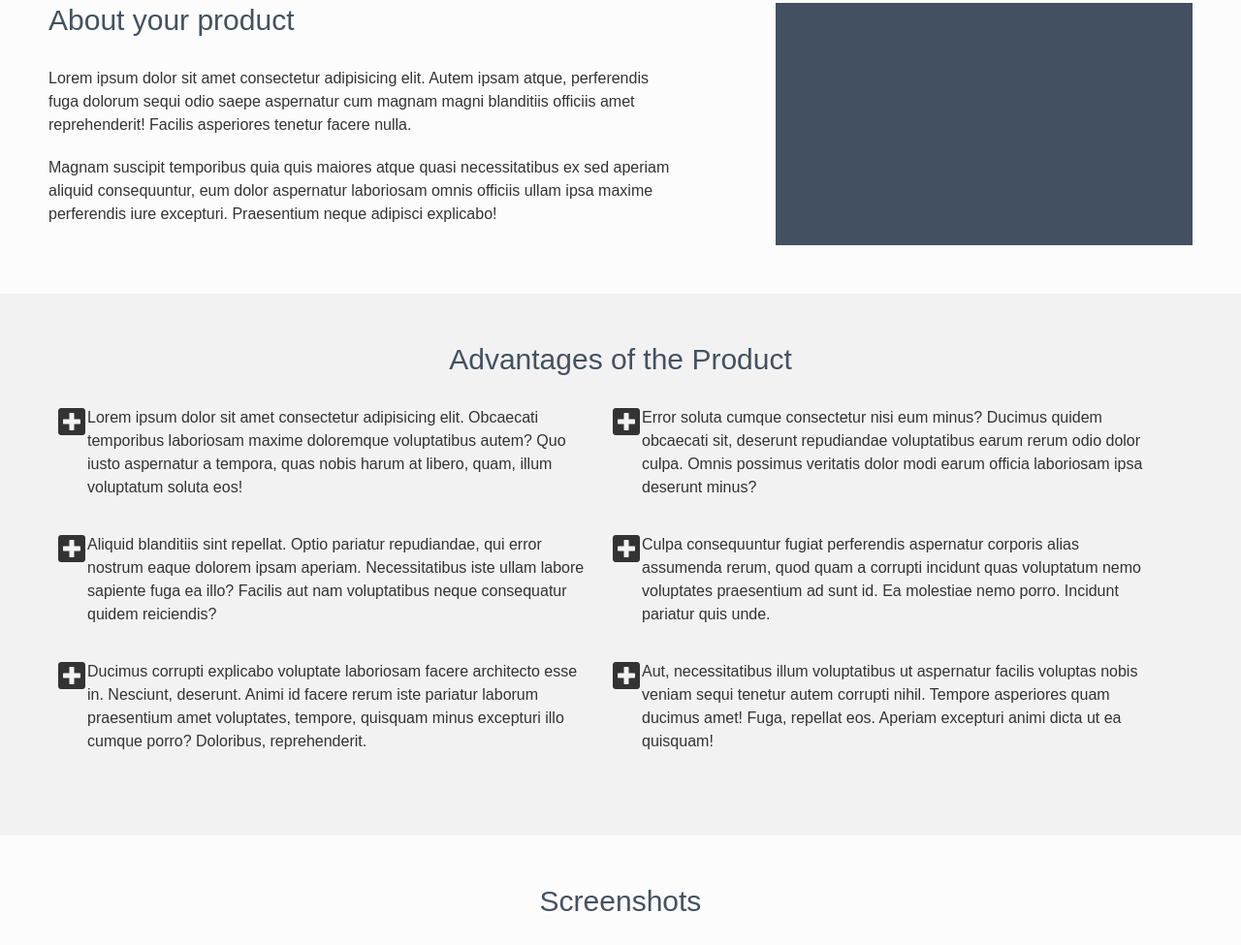
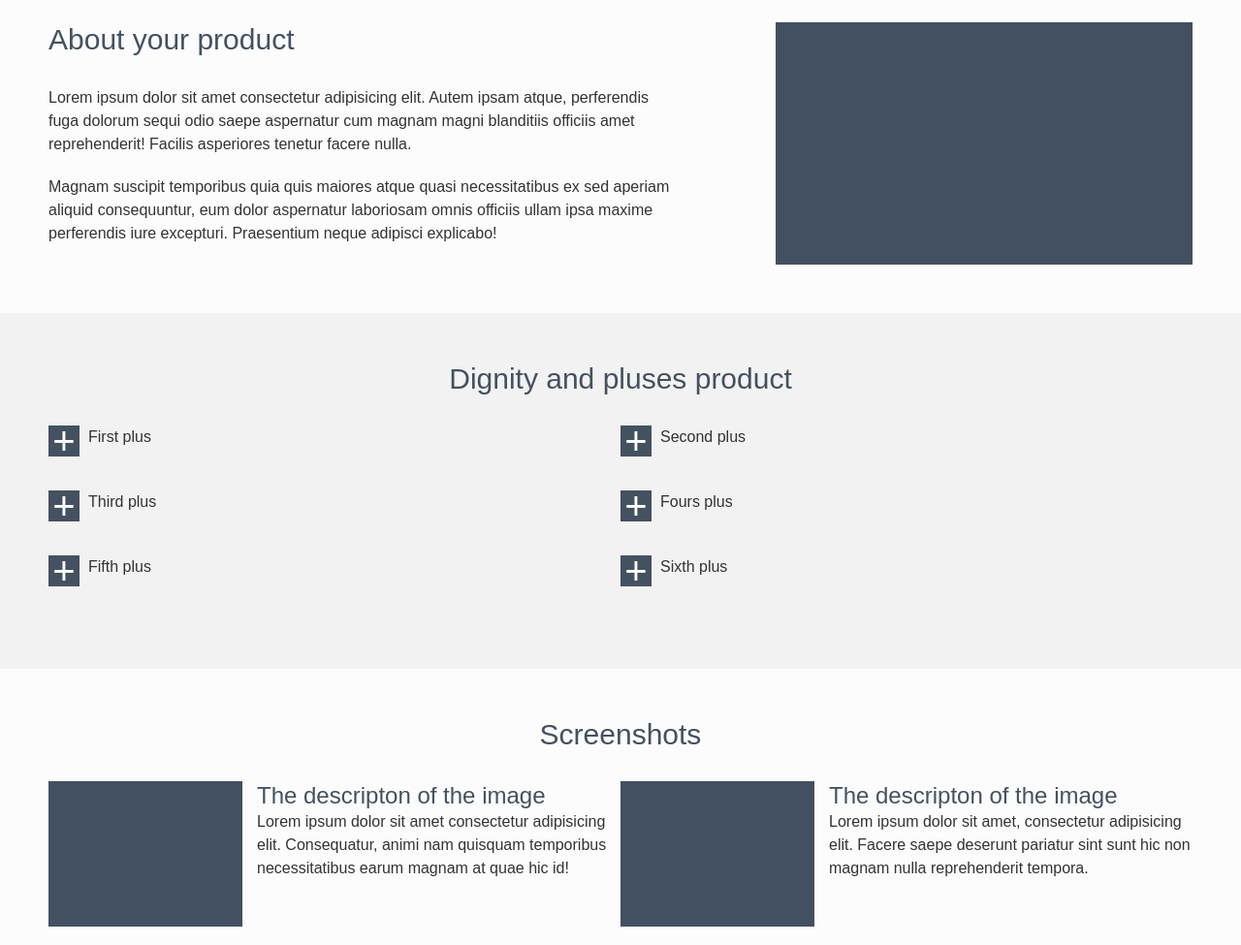
Before and after one commit to anokhina177/git-geekbr, a plain HTML site: page simple_maket/index.html in a window 1280 px wide. Shown: the part 361-1336 px from the top of the page at 97% size. Drawn offline with Linux system fonts and the light colour scheme.

Commit message:
lesson -3

```diff
--- a/simple_maket/css/style.css
+++ b/simple_maket/css/style.css
@@ -16,6 +16,7 @@ h2 {
     font-size: 30px;
     font-weight: 400;
     line-height: 36px;
+    text-align: center;
     margin-bottom: 30px;
 }
 
@@ -33,8 +34,6 @@ header {
     justify-content: space-between;
 }
 
-main {}
-
 section {
     padding: 50px;
 }
@@ -44,11 +43,11 @@ section h2 {
     width: 100%;
 }
 
-section:nth-child(even) {
+section:nth-child(odd) {
     background: #F2F2F2
 }
 
-section:nth-child(odd) {
+section:nth-child(even) {
     background: #FCFCFC
 }
 
@@ -66,17 +65,74 @@ section.about h2 {
     text-align: left;
 }
 
-section.advantages ul {
-    columns: 2;
+
+
+
+.pluses {
+    width: 50%;
+    margin-bottom: 35px;
 }
 
-li.advantages {
-    margin-bottom: 35px;
-    margin-right:30px;
-    width: 526px;
+.pluses-name::-webkit-details-marker {
+    display: none;
+
 }
 
-section.advantages {
+.pluses-name {
+    font-family: Arial;
+    color: #333333;
+    font-size: 16px;
+    font-weight: 400;
+    line-height: 24px;
+    text-align: left;
+    display: flex;
+    flex-direction: row;
+    outline: none;
+}
+
+.pluses-name:before {
+    content: "+";
+    background-color: #445161;
+    color: #ffffff;
+    width: 32px;
+    height: 32px;
+    display: flex;
+    justify-content: center;
+    align-items: center;
+    font-size: 40px;
+    margin-right: 9px;
+
+}
+
+
+.pluses-text {
+    font-family: Arial;
+    color: #333333;
+    font-size: 16px;
+    font-weight: 400;
+    line-height: 24px;
+    text-align: left;
+    margin-left: 41px;
+    margin-top: 0px;
+    margin-right: 23px;
+}
+
+details[open] summary:before {
+    content: "-";
+    display: flex;
+    justify-content: center;
+    align-items: start;
+}
+
+details[open]summary:before {
+    display: none;
+}
+
+
+
+.section-pluses {}
+
+.div-pluses {
     display: flex;
     flex-wrap: wrap;
 }
@@ -106,18 +162,19 @@ h1 {
 }
 
 i {
-    font-size:  2em;
+    margin: 8px;
 }
 
 .ul-header {
     list-style-position: inside;
-
+    list-style: none;
     color: #ffffff;
     font-size: 20px;
     font-weight: 400;
     line-height: 36px;
     text-align: left;
     text-shadow: 0px 1px 0px rgba(0, 0, 0, 0.3);
+
 }
 
 
@@ -242,8 +299,26 @@ section.buy-it-now div.buy-offer ol {
     text-transform: uppercase;
     margin: 20px;
     border-radius: 5px;
+    box-shadow: 0 0  10px #000000;
+}
 
+.button-buy:hover {
+    background: linear-gradient(to top,#F2F2F2,#ffffff);
 }
+
+.button-buy:active{
+    box-shadow: 0 0  0px rgba(0,0,0,5);
+    background:#F2F2F2;
+    outline: none;
+
+
+  }
+
+    .button-buy:focus {
+      outline: none;
+  }
+
+
 
 h3 {
     margin-top: 50px;
--- a/simple_maket/index.html
+++ b/simple_maket/index.html
@@ -7,8 +7,9 @@
     <meta http-equiv="X-UA-Compatible" content="ie=edge">
     <title>Document</title>
     <link rel="stylesheet" href="css/style.css">
-    <link rel="stylesheet" href="https://use.fontawesome.com/releases/v5.7.1/css/all.css" integrity="sha384-fnmOCqbTlWIlj8LyTjo7mOUStjsKC4pOpQbqyi7RrhN7udi9RwhKkMHpvLbHG9Sr" crossorigin="anonymous">
 
+    <link rel="stylesheet" href="https://use.fontawesome.com/releases/v5.7.2/css/all.css" integrity="sha384-fnmOCqbTlWIlj8LyTjo7mOUStjsKC4pOpQbqyi7RrhN7udi9RwhKkMHpvLbHG9Sr"
+        crossorigin="anonymous">
 
 </head>
 
@@ -18,15 +19,16 @@
             <div>
                 <h1>Product name</h1>
                 <ul class="ul-header">
-                    <li>Put on this page information about your product</li>
-                    <li>A detailed description of your product</li>
-                    <li>Tell us about the adventages and merits</li>
-                    <li>Associate the page with the payment system</li>
+                    <li><i class="fas fa-check"></i>Put on this page information about your product</li>
+                    <li><i class="fas fa-check"></i>A detailed description of your product</li>
+                    <li><i class="fas fa-check"></i>Tell us about the adventages and merits</li>
+                    <li><i class="fas fa-check"></i>Associate the page with the payment system</li>
                 </ul>
             </div>
             <img src="images/product_image.png" alt="product_photo">
         </header>
         <main>
+            <i class="fas fa"></i>
             <section class="about">
                 <div>
                     <h2>About your product</h2>
@@ -43,50 +45,48 @@
                 </div>
                 <img src="images/video.png" alt="product_video">
             </section>
-            <section class="advantages">
-                <h2>Advantages of the Product</h2>
-                <ul class="fa-ul">
-                    <li class="main-text advantages"><span class="fa-li"><i class="fas fa-plus-square"></i></span>Lorem
-                        ipsum dolor sit amet consectetur adipisicing elit. Obcaecati
-                        temporibus
-                        laboriosam maxime
-                        doloremque voluptatibus autem? Quo iusto aspernatur a tempora, quas nobis harum at libero,
-                        quam,
-                        illum voluptatum soluta eos!
-                    </li>
-                    <li class="main-text advantages"><span class="fa-li"><i class="fas fa-plus-square"></i></span>Aliquid blanditiis sint repellat. Optio pariatur repudiandae, qui
-                        error nostrum
-                        eaque dolorem
-                        ipsam aperiam. Necessitatibus iste ullam labore sapiente fuga ea illo? Facilis aut nam
-                        voluptatibus
-                        neque consequatur quidem reiciendis?
-                    </li>
-                    <li class="main-text advantages"><span class="fa-li"><i class="fas fa-plus-square"></i></span>Ducimus corrupti explicabo voluptate laboriosam facere architecto
-                        esse in.
-                        Nesciunt, deserunt.
-                        Animi id facere rerum iste pariatur laborum praesentium amet voluptates, tempore, quisquam
-                        minus
-                        excepturi illo cumque porro? Doloribus, reprehenderit.
-                    </li>
-                    <li class="main-text advantages"><span class="fa-li"><i class="fas fa-plus-square"></i></span>Error soluta cumque consectetur nisi eum minus? Ducimus quidem
-                        obcaecati sit,
-                        deserunt repudiandae
-                        voluptatibus earum rerum odio dolor culpa. Omnis possimus veritatis dolor modi earum officia
-                        laboriosam ipsa deserunt minus?</li>
-                    <li class="main-text advantages"><span class="fa-li"><i class="fas fa-plus-square"></i></span>Culpa consequuntur fugiat perferendis aspernatur corporis alias
-                        assumenda rerum,
-                        quod quam a
-                        corrupti incidunt quas voluptatum nemo voluptates praesentium ad sunt id. Ea molestiae nemo
-                        porro.
-                        Incidunt pariatur quis unde.</li>
-                    <li class="main-text advantages"><span class="fa-li"><i class="fas fa-plus-square"></i></span>Aut, necessitatibus illum voluptatibus ut aspernatur facilis
-                        voluptas
-                        nobis
-                        veniam sequi tenetur
-                        autem corrupti nihil. Tempore asperiores quam ducimus amet! Fuga, repellat eos. Aperiam
-                        excepturi
-                        animi dicta ut ea quisquam!</li>
-                </ul>
+            <section class="section-pluses">
+                    <h2>Dignity and pluses product</h2>
+                    <div class="div-pluses">
+                        <details class="pluses">
+                            <summary class="pluses-name">First plus</summary>
+                            <p class="pluses-text">Lorem ipsum dolor sit amet, consectetur adipisicing elit.
+                                Voluptatum, veritatis. Et consequuntur magni temporibus, corrupti consequatur quam!
+                                Unde ullam nisi iste labore, ut facilis ipsa illo, qui nostrum ratione nihil!</p>
+                        </details>
+                        <details class="pluses">
+                            <summary class="pluses-name">Second plus
+                            </summary>
+                            <p class="pluses-text">Lorem ipsum dolor sit amet, consectetur adipisicing elit. Quasi
+                                molestiae numquam labore, ipsum culpa facere, accusantium explicabo illo quidem
+                                dignissimos, ipsa. Labore reprehenderit nisi tenetur rem harum sit, eligendi nostrum!
+                            </p>
+                        </details>
+                        <details class="pluses">
+                            <summary class="pluses-name">Third plus</summary>
+                            <p class="pluses-text">Lorem ipsum dolor sit amet, consectetur adipisicing elit.
+                                Voluptatum, veritatis. Et consequuntur magni temporibus, corrupti consequatur quam!
+                                Unde ullam nisi iste labore, ut facilis ipsa illo, qui nostrum ratione nihil!</p>
+                        </details>
+                        <details class="pluses">
+                            <summary class="pluses-name">Fours plus</summary>
+                            <p class="pluses-text">Lorem ipsum dolor sit amet, consectetur adipisicing elit.
+                                Voluptatum, veritatis. Et consequuntur magni temporibus, corrupti consequatur quam!
+                                Unde ullam nisi iste labore, ut facilis ipsa illo, qui nostrum ratione nihil!</p>
+                        </details>
+                        <details class="pluses">
+                            <summary class="pluses-name">Fifth plus</summary>
+                            <p class="pluses-text">Lorem ipsum dolor sit amet, consectetur adipisicing elit.
+                                Voluptatum, veritatis. Et consequuntur magni temporibus, corrupti consequatur quam!
+                                Unde ullam nisi iste labore, ut facilis ipsa illo, qui nostrum ratione nihil!</p>
+                        </details>
+                        <details class="pluses">
+                            <summary class="pluses-name">Sixth plus</summary>
+                            <p class="pluses-text">Lorem ipsum dolor sit amet, consectetur adipisicing elit.
+                                Voluptatum, veritatis. Et consequuntur magni temporibus, corrupti consequatur quam!
+                                Unde ullam nisi iste labore, ut facilis ipsa illo, qui nostrum ratione nihil!</p>
+                        </details>
+                    </div>
             </section>
             <section class="screenshots">
                 <h2>Screenshots</h2>
@@ -233,7 +233,7 @@
                         <input type="text" id="name" name="name" placeholder="Your name">
                         <input type="text" id="email" name="email" placeholder="Your email">
                         <textarea placeholder="Your message:"></textarea>
-                        <button>Send</button>
+                        <button class="button-buy">Send</button>
                     </form>
                 </div>
                 <div class="contact-details">
```
Also changed, not shown: 1 other file.
